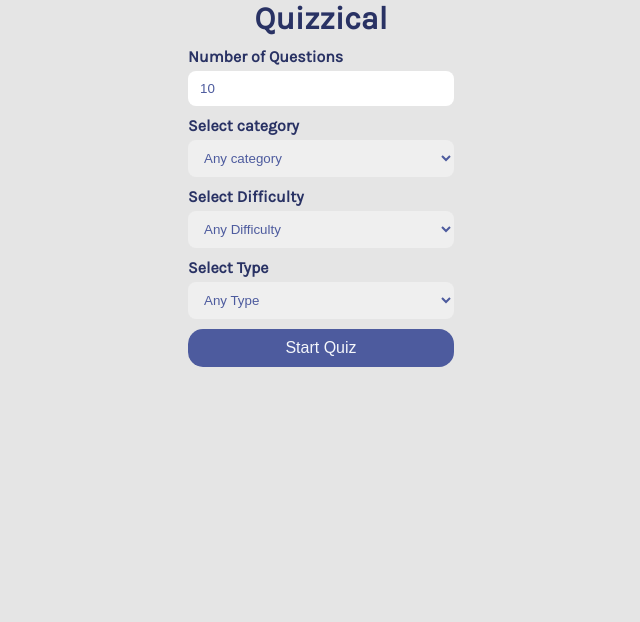
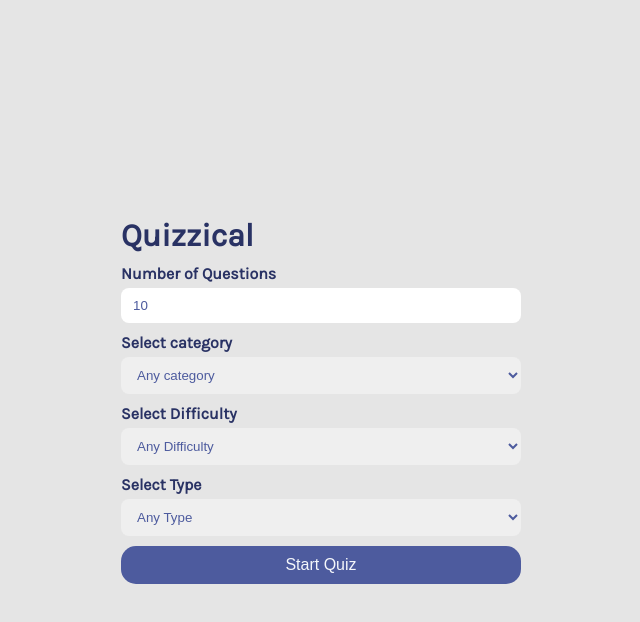
Before and after one commit to Ismat27/quiz, a React (Create React App) app: page / in a window 1280 px wide. Shown: the top 622 px of the page, without its empty margins (319-959 px from the left). Built offline with nearby package versions, Linux system fonts and the light colour scheme.

Commit message:
refactor

```diff
--- a/src/App.css
+++ b/src/App.css
@@ -24,6 +24,9 @@ button {
 .container {
     width: 95%;
     margin: auto;
+    display: grid;
+    min-height: 100vh;
+    place-items: center;
 
 }
 .quiz-area {
@@ -69,14 +72,11 @@ button {
     border-radius: 8px;
     padding: 5px;
     cursor: pointer;
-
 }
 
 .starter {
-    display: flex;
-    justify-content: center;
-    align-items: center;
-    flex-direction: column;
+    width: 100%;
+    max-width: 400px;
 }
 .starter h1 {
     margin-bottom: 10px;
--- a/src/App.js
+++ b/src/App.js
@@ -16,7 +16,6 @@ export default function App() {
         category: "",
         difficulty: "",
         type: ""
-
     })
 
     function formElementHandler (event) {
--- a/src/pages/Quiz.js
+++ b/src/pages/Quiz.js
@@ -8,7 +8,7 @@ const Quiz = (props) => {
     if (props.questions.length <= 0) {
         return (
             <Spinner/>
-           )
+        )
     }
 
     const prevBtnStyles = {
```
